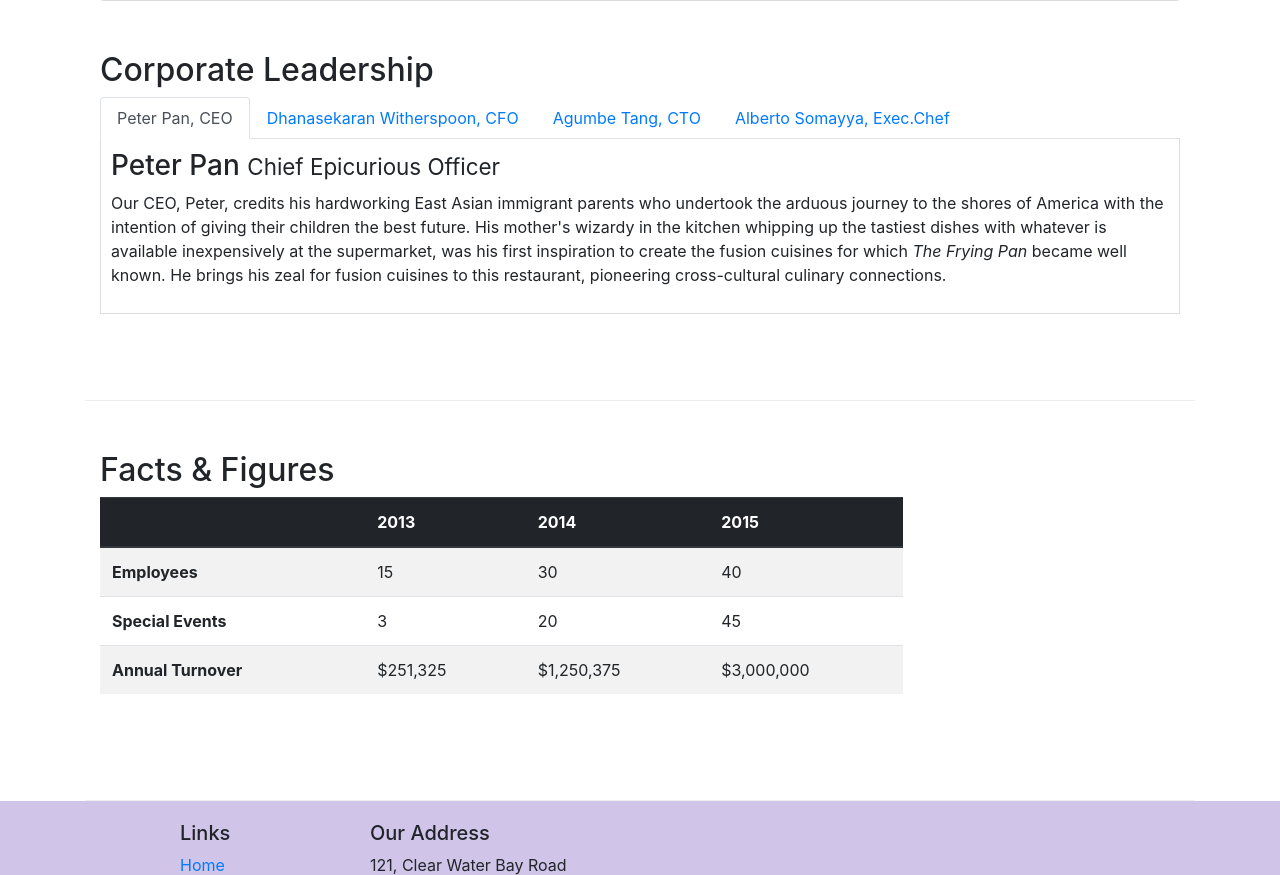
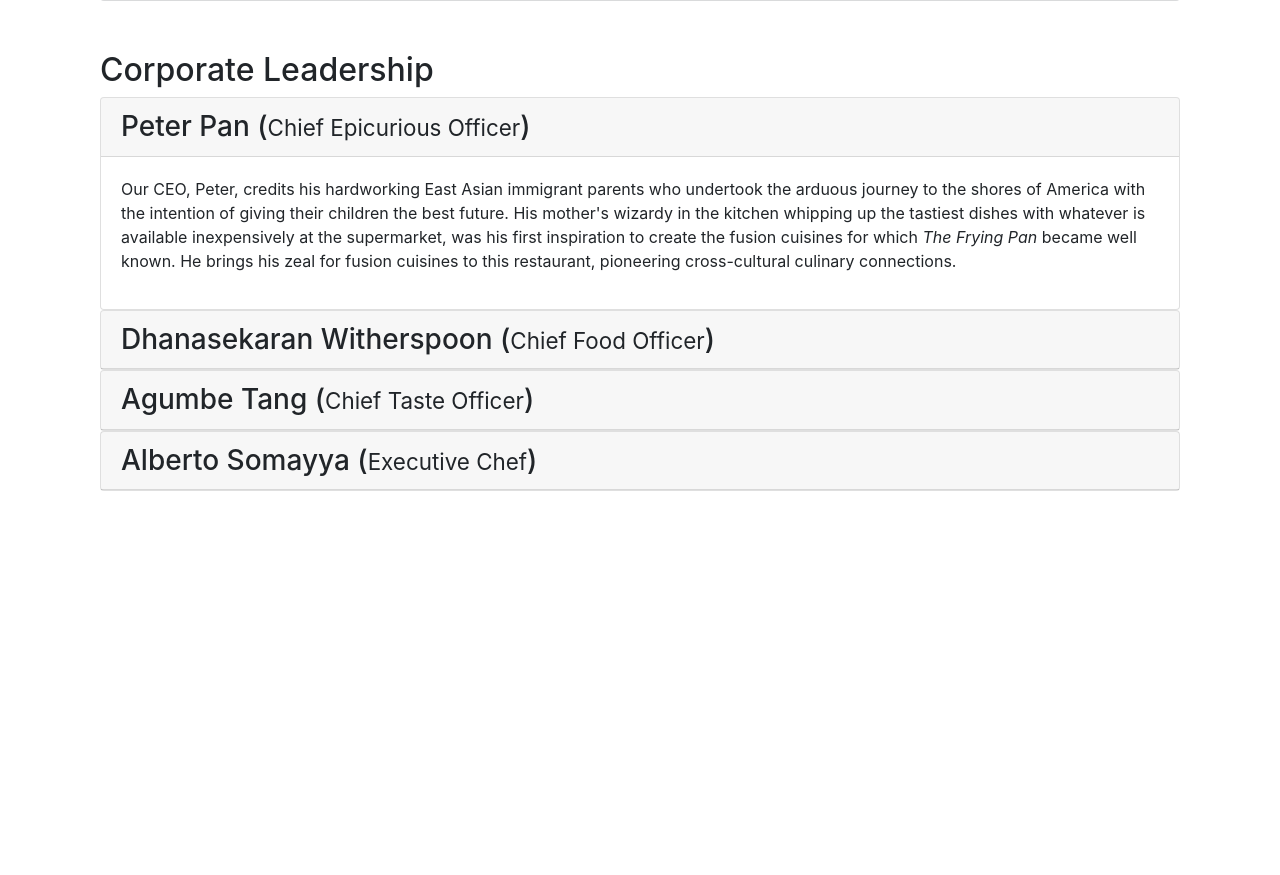
Before and after one commit to AryanKatariya/Bootstrap4, a website: page aboutus.html in a window 1280 px wide. Shown: the part 1019-1894 px from the top of the page. Drawn offline with nearby package versions, Linux system fonts and the light colour scheme.

Commit message:
Accordion

```diff
--- a/aboutus.html
+++ b/aboutus.html
@@ -115,7 +115,7 @@
             <div class="col-12">
                 <h2>Corporate Leadership</h2>
 
-                <ul class="nav nav-tabs">
+                <!-- <ul class="nav nav-tabs">
                     <li class="nav-item">
                         <a class="nav-link active" href="#peter" role="tab" data-toggle="tab">Peter Pan, CEO</a>
                     </li>
@@ -131,14 +131,69 @@
                     <li class="nav-item">
                         <a class="nav-link" href="#alberto" role="tab" data-toggle="tab">Alberto Somayya, Exec.Chef</a>
                     </li>
-                </ul>
+                </ul> -->
 
-                <div class="tab-content">
-                    <div role="tabpanel" class="tab-pane fade show active" id="peter">
+                <div id="accordion">
+                    <div class="card">
+                        <div class="card-header" role="tab" id="peterhead">
+                            <h3 class="mb-0">
+                                <a data-toggle="collapse" data-target="#peter">
+                                    Peter Pan (<small>Chief Epicurious Officer</small>)
+                                </a>
+                            </h3>
+                        </div>
+                        <div role="tabpanel" class="collapse show" id="peter">
+                            <div class="card-body">
+                                <p class="d-none d-sm-block">Our CEO, Peter, credits his hardworking East Asian immigrant parents who undertook the arduous journey to the shores of America with the intention of giving their children the best future. His mother's wizardy in the kitchen whipping up the tastiest dishes with whatever is available inexpensively at the supermarket, was his first inspiration to create the fusion cuisines for which <em>The Frying Pan</em> became well known. He brings his zeal for fusion cuisines to this restaurant, pioneering cross-cultural culinary connections.</p>
+                            </div>
+                        </div>
+                    </div>
 
-                        <h3>Peter Pan <small>Chief Epicurious Officer</small></h3>
-                        <p class="d-none d-sm-block">Our CEO, Peter, credits his hardworking East Asian immigrant parents who undertook the arduous journey to the shores of America with the intention of giving their children the best future. His mother's wizardy in the kitchen whipping up the tastiest dishes with whatever is available inexpensively at the supermarket, was his first inspiration to create the fusion cuisines for which <em>The Frying Pan</em> became well known. He brings his zeal for fusion cuisines to this restaurant, pioneering cross-cultural culinary connections.</p>
+                    <div class="card">
+                        <div class="card-header" role="tab" id="peterhead">
+                            <h3 class="mb-0">
+                                <a data-toggle="collapse" data-target="#danny">
+                                    Dhanasekaran Witherspoon (<small>Chief Food Officer</small>)                            </h3>
+                                </a>
+                            </h3>
+                        </div>
+                        <div role="tabpanel" class="collapse" id="danny">
+                            <div class="card-body">
+                                <p class="d-none d-sm-block">Our CFO, Danny, as he is affectionately referred to by his colleagues, comes from a long established family tradition in farming and produce. His experiences growing up on a farm in the Australian outback gave him great appreciation for varieties of food sources. As he puts it in his own words, <em>Everything that runs, wins, and everything that stays, pays!</em></p>
+                            </div>
+                        </div>
                     </div>
+
+                    <div class="card">
+                        <div class="card-header" role="tab" id="peterhead">
+                            <h3 class="mb-0">
+                                <a data-toggle="collapse" data-target="#agumbe">
+                                    Agumbe Tang (<small>Chief Taste Officer</small>)
+                        </div>
+                        <div role="tabpanel" class="collapse" id="agumbe">
+                            <div class="card-body">
+                                <p class="d-none d-sm-block">Blessed with the most discerning gustatory sense, Agumbe, our CTO, personally ensures that every dish that we serve meets his exacting tastes. Our chefs dread the tongue lashing that ensues if their dish does not meet his exacting standards. He lives by his motto, <em>You click only if you survive my lick.</em></p>
+                            </div>
+                        </div>
+                    </div>
+
+                    <div class="card">
+                        <div class="card-header" role="tab" id="peterhead">
+                            <h3 class="mb-0">
+                                <a data-toggle="collapse" data-target="#alberto">
+                                    Alberto Somayya (<small>Executive Chef</small>)                            </h3>
+                        </div>
+                        <div role="tabpanel" class="collapse" id="alberto">
+                            <div class="card-body">
+                                <p class="d-none d-sm-block">Award winning three-star Michelin chef with wide International experience having worked closely with whos-who in the culinary world, he specializes in creating mouthwatering Indo-Italian fusion experiences. He says, <em>Put together the cuisines from the two craziest cultures, and you get a winning hit! Amma Mia!</em></p>
+                            </div>
+                        </div>
+                    </div>
+
+
+
+
+
 
                     <div role="tabpanel" class="tab-pane fade" id="danny">
 
```
